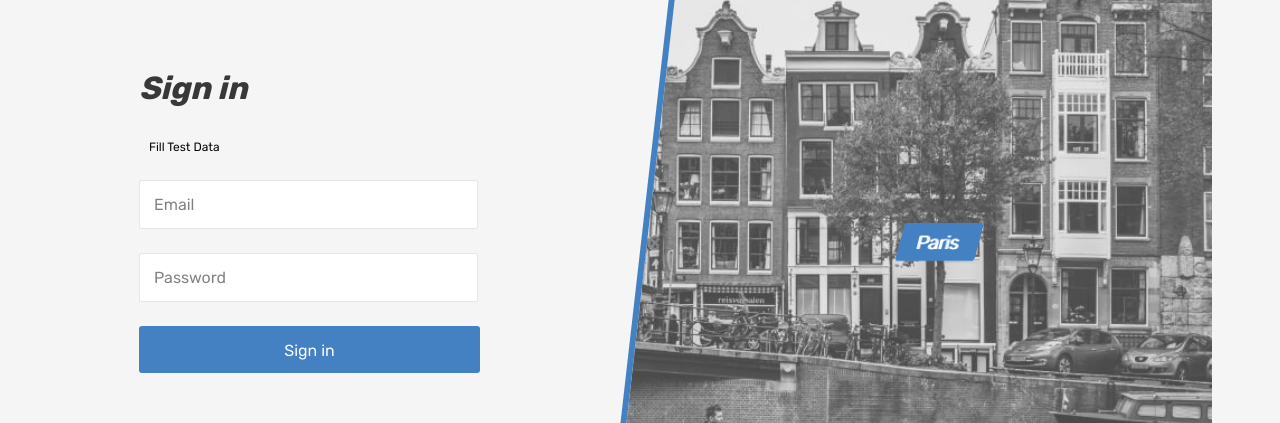
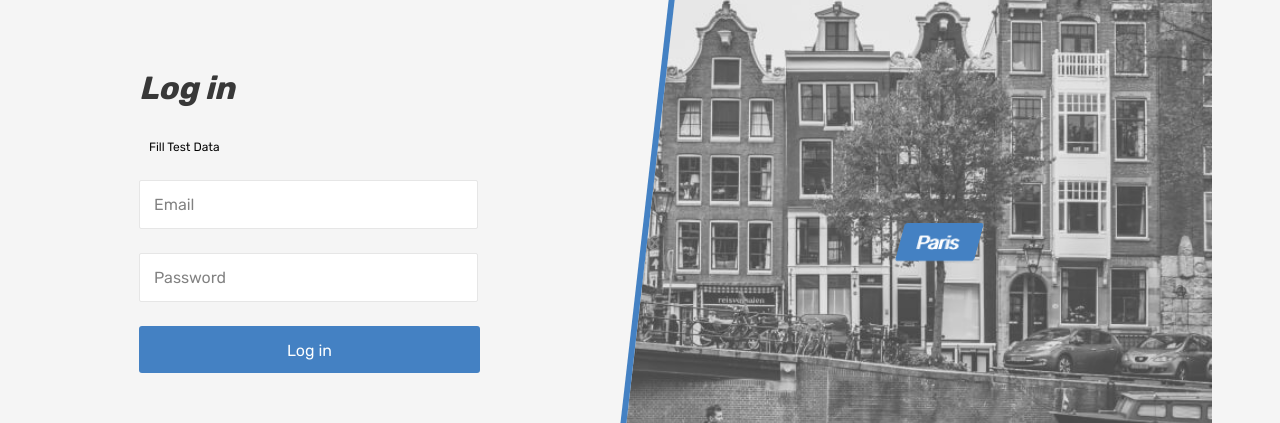
Before and after one commit to htmlacademy-univer-javascript-3/2673785-six-cities-6, a React (Vite) app: page /login in a window 1280 px wide. Shown: the part 166-589 px from the top of the page. Built offline with nearby package versions, Linux system fonts and the light colour scheme; no server answers.

Commit message:
Поправила редирект на главную при попытке зареганного на /login + переименовала всё на Log вместо Sign

```diff
--- a/src/Pages/LoginPage/LoginForm.tsx
+++ b/src/Pages/LoginPage/LoginForm.tsx
@@ -115,7 +115,7 @@ export const LoginForm = () => {
 
   return (
     <section className='login'>
-      <h1 className='login__title'>Sign in</h1>
+      <h1 className='login__title'>Log in</h1>
       <button
         type='button'
         className='login__test-data button button--secondary'
@@ -188,7 +188,7 @@ export const LoginForm = () => {
           disabled={isLoading}
           style={{opacity: isLoading ? 0.7 : 1}}
         >
-          {isLoading ? 'Signing in...' : 'Sign in'}
+          {isLoading ? 'Waiting for log in...' : 'Log in'}
         </button>
       </form>
     </section>
--- a/src/Pages/LoginPage/LoginPage.tsx
+++ b/src/Pages/LoginPage/LoginPage.tsx
@@ -1,10 +1,31 @@
-import {FC} from 'react';
-import {Link} from 'react-router-dom';
+import {FC, useEffect} from 'react';
+import {Link, useNavigate} from 'react-router-dom';
 import {PageRoutes} from '../../constants/PageRoutes/PageRoutes.ts';
 import {LoginPageHeader} from './LoginPageHeader.tsx';
 import {LoginForm} from './LoginForm.tsx';
+import {useAppSelector} from '../../hooks/redux.ts';
+import {selectAuthorizationStatus} from '../../selectors/selectors.ts';
+import {Spinner} from '../../components/Spinner/Spinner.tsx';
 
-export const LoginPage: FC = () => (
+export const LoginPage: FC = () => {
+  const navigate = useNavigate();
+  const authorizationStatus = useAppSelector(selectAuthorizationStatus);
+
+  useEffect(() => {
+    if (authorizationStatus === 'AUTH') {
+      navigate(PageRoutes.MAIN, {replace: true});
+    }
+  }, [authorizationStatus, navigate]);
+
+  if (authorizationStatus === 'UNKNOWN') {
+    return <Spinner/>;
+  }
+
+  if (authorizationStatus === 'AUTH') {
+    return null;
+  }
+
+  return (
     <div className='page page--gray page--login'>
       <LoginPageHeader/>
 
@@ -22,3 +43,4 @@ export const LoginPage: FC = () => (
       </main>
     </div>
   );
+};
--- a/src/components/BookmarkButton/BookmarkButton.tsx
+++ b/src/components/BookmarkButton/BookmarkButton.tsx
@@ -70,7 +70,7 @@ const BookmarkButtonComponent: FC<BookmarkButtonProps> = ({
       type="button"
       onClick={handleClick}
       aria-label={buttonText}
-      title={isAuthorized ? buttonText : 'Sign in to add to favorites'}
+      title={isAuthorized ? buttonText : 'Log in to add to favorites'}
     >
       <svg
         className={`${size === 'large' ? 'offer__bookmark-icon' : 'place-card__bookmark-icon'}`}
--- a/src/components/MainHeader/MainHeaderUserPart.tsx
+++ b/src/components/MainHeader/MainHeaderUserPart.tsx
@@ -42,14 +42,14 @@ export const MainHeaderUserPartComponent: FC = () => {
       </li>
       <li className='header__nav-item'>
         <Link to={PageRoutes.LOGIN} className='header__nav-link'>
-          <span className='header__signout' onClick={handleLogout}>Sign out</span>
+          <span className='header__signout' onClick={handleLogout}>Log out</span>
         </Link>
       </li>
     </>
   ) : (
     <li className='header__nav-item'>
       <Link className='header__nav-link' to={PageRoutes.LOGIN}>
-        <span className='header__signout'>Sign in</span>
+        <span className='header__signout'>Log in</span>
       </Link>
     </li>
   );
```
Lines whose indentation alone changed are shown as unchanged.
